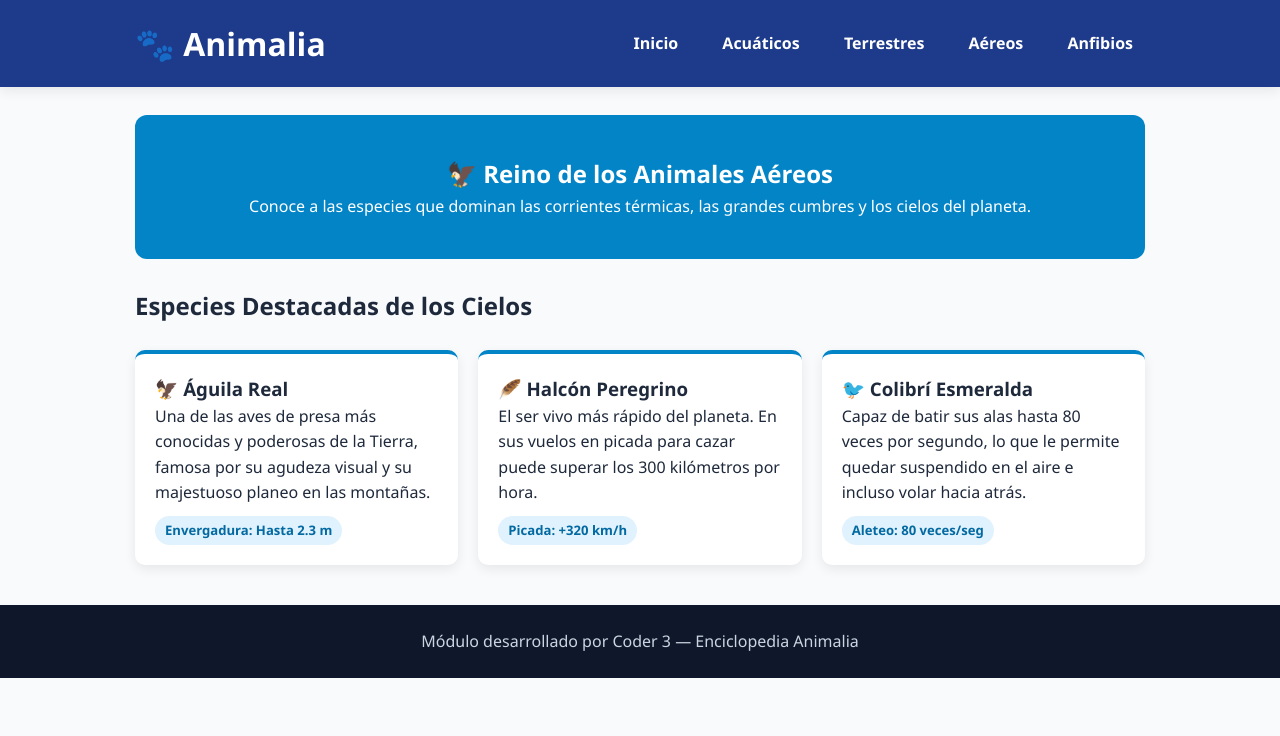
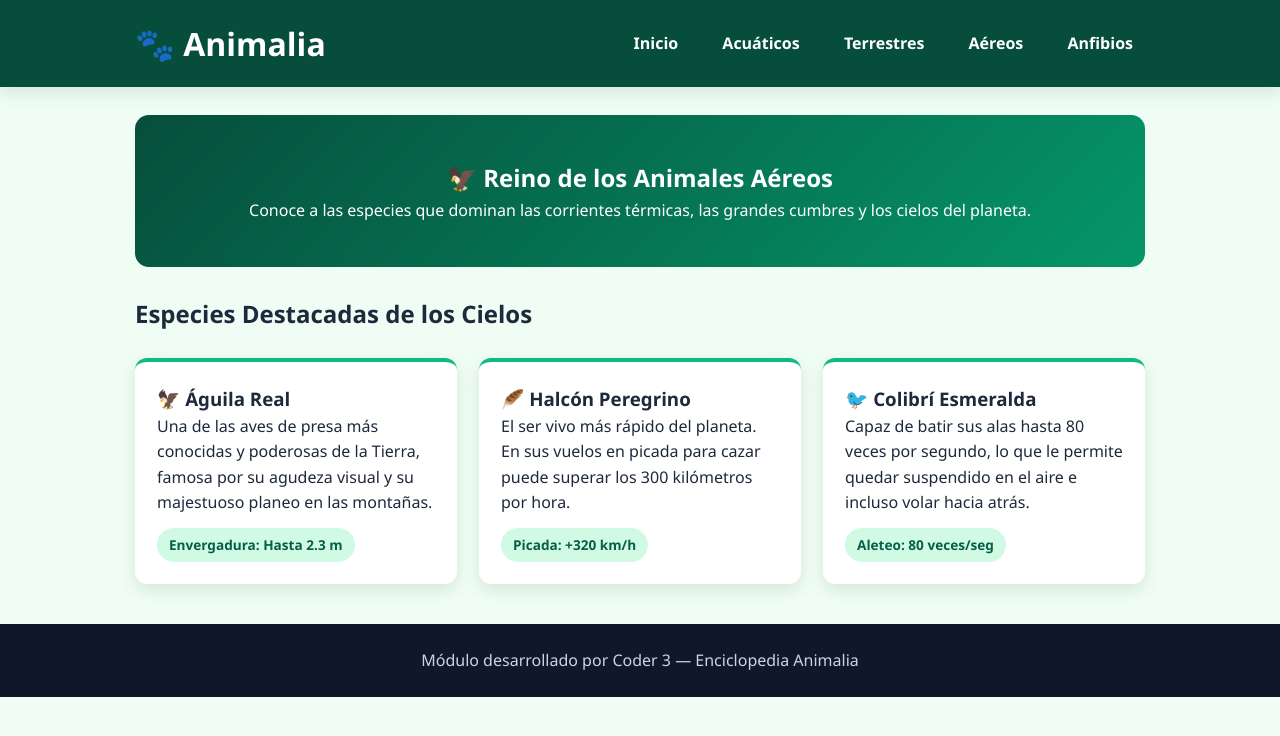
Before and after one commit to dress18/animalia-gitflow, a plain HTML site: page aereos.html in a window 1280 px wide. Drawn offline with Linux system fonts and the light colour scheme.

Commit message:
style(theme): add nature emerald palette and interactive card hover effects

```diff
--- a/styles.css
+++ b/styles.css
@@ -2,12 +2,13 @@
    ZONA DE CONFLICTO PAREJA B (CODERS 3 Y 4): VARIABLES
    ========================================================= */
 :root {
-  --color-primario: #1e3a8a;
-  --color-secundario: #0284c7;
-  --color-fondo: #f8fafc;
+  --color-primario: #064e3b;
+  --color-secundario: #059669;
+  --color-acento: #10b981;
+  --color-fondo: #f0fdf4;
   --color-texto: #1e293b;
   --color-blanco: #ffffff;
-  --sombra-suave: 0 4px 12px rgba(0, 0, 0, 0.08);
+  --sombra-suave: 0 6px 16px rgba(6, 78, 59, 0.12);
 }
 
 * {
@@ -59,10 +60,10 @@ body {
 }
 
 .hero-banner {
-  background: var(--color-secundario);
+  background: linear-gradient(135deg, #064e3b 0%, #059669 100%);
   color: var(--color-blanco);
-  padding: 40px 28px;
-  border-radius: 12px;
+  padding: 44px 30px;
+  border-radius: 14px;
   margin: 28px 0;
   text-align: center;
 }
@@ -70,28 +71,35 @@ body {
 /* ZONA DE CONFLICTO PAREJA B: GRILLA Y TARJETAS */
 .card-grid {
   display: grid;
-  grid-template-columns: repeat(auto-fit, minmax(240px, 1fr));
-  gap: 20px;
+  grid-template-columns: repeat(auto-fit, minmax(230px, 1fr));
+  gap: 22px;
   margin: 24px 0 40px;
 }
 
 .card {
   background-color: var(--color-blanco);
-  border-radius: 10px;
-  padding: 20px;
+  border-radius: 12px;
+  padding: 22px;
   box-shadow: var(--sombra-suave);
-  border-top: 4px solid var(--color-secundario);
+  border-top: 4px solid var(--color-acento);
+  transition: transform 0.25s ease, box-shadow 0.25s ease;
+}
+
+.card:hover {
+  transform: translateY(-6px);
+  box-shadow: 0 12px 24px rgba(0, 0, 0, 0.14);
 }
 
 .badge {
   display: inline-block;
-  background-color: #e0f2fe;
-  color: #0369a1;
-  font-size: 0.82rem;
+  background-color: #d1fae5;
+  color: #065f46;
+  font-size: 0.85rem;
   font-weight: 700;
-  padding: 4px 10px;
+  padding: 6px 12px;
   border-radius: 999px;
-  margin-top: 10px;
+  margin-top: 12px;
+  text-decoration: none;
 }
 
 .site-footer {
```
